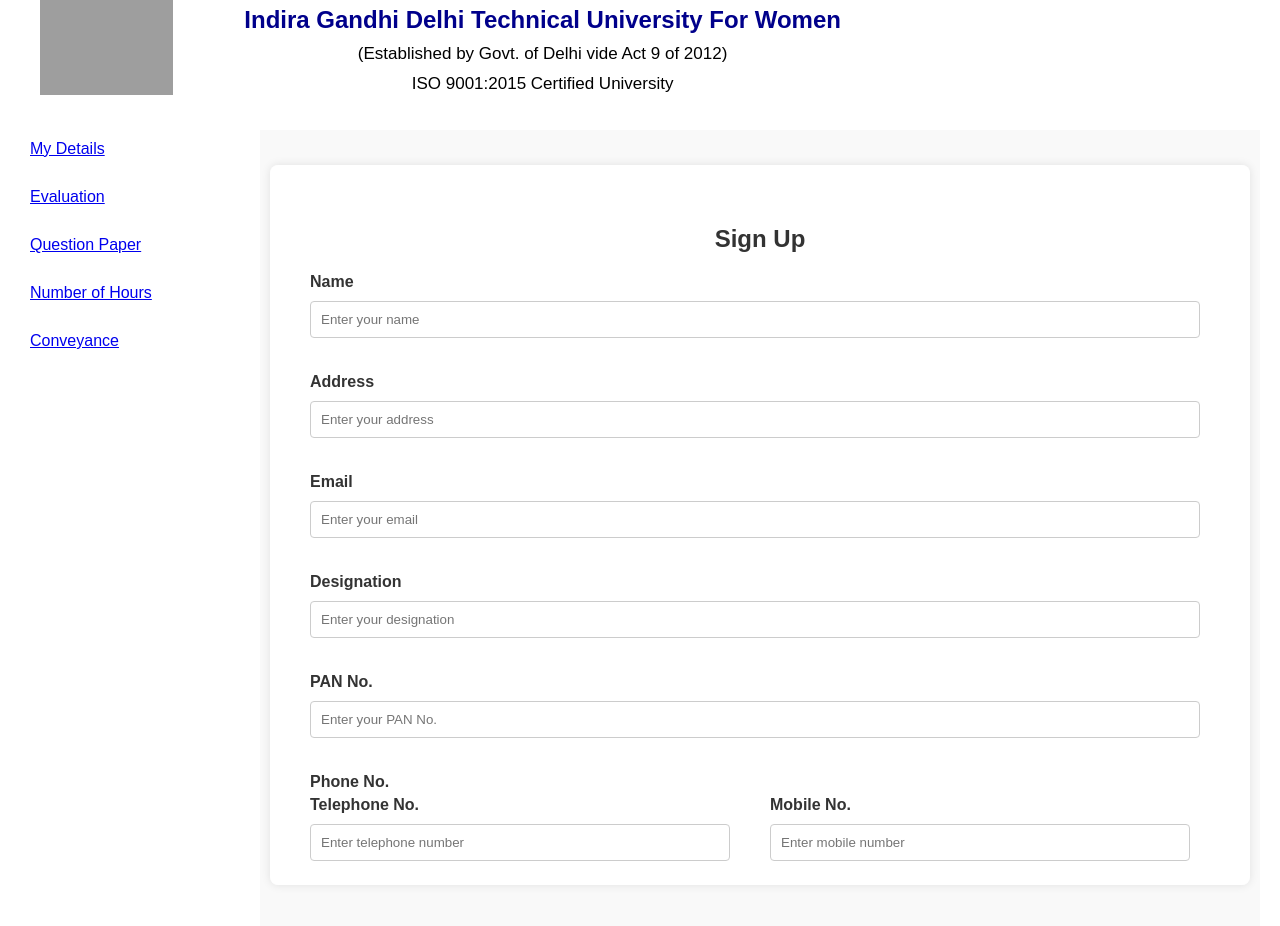
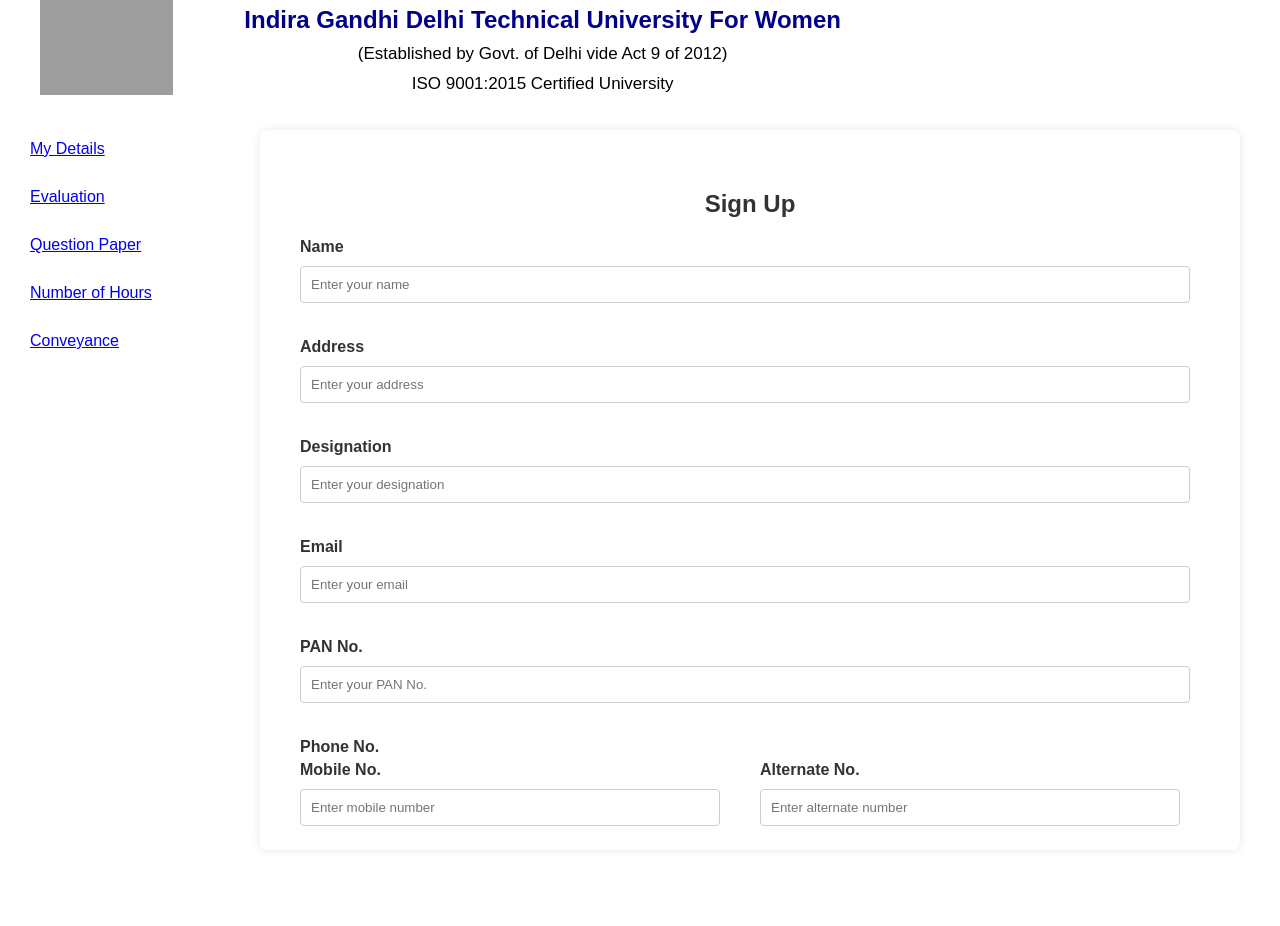
Before and after one commit to mahita2104/Faculty-Billing-System, a React (Vite) app: page /signup in a window 1280 px wide. Shown: the top 926 px of the page. Built offline with nearby package versions, Linux system fonts and the light colour scheme; grey boxes are pictures that could not be loaded.

Commit message:
Update signup.tsx

```diff
--- a/src/pages/signup.tsx
+++ b/src/pages/signup.tsx
@@ -1,13 +1,77 @@
-import React from "react";
+import React, { useState } from "react";
 import "./signup.css";
 import Button from "../components/button";
 import { Link } from "react-router-dom";
 
 const SignUp: React.FC = () => {
+  const [errors, setErrors] = useState<any>({});
+
+  const validateEmail = (email: string): boolean => {
+    return /\S+@\S+\.\S+/.test(email);
+  };
+
+  const validatePAN = (pan: string): boolean => {
+    return /^[a-zA-Z0-9]{10}$/.test(pan);
+  };
+
+  const validateIFSC = (ifsc: string): boolean => {
+    return /^[a-zA-Z0-9]{11}$/.test(ifsc);
+  };
+
+  const validatePhoneNumber = (phoneNumber: string): boolean => {
+    return /^\d{10}$/.test(phoneNumber);
+  };
+
+  const validatePasswordMatch = (
+    password: string,
+    confirmPassword: string
+  ): boolean => {
+    return password === confirmPassword;
+  };
+
+  const handleSubmit = (event: React.FormEvent<HTMLFormElement>) => {
+    event.preventDefault();
+    const formData = new FormData(event.currentTarget);
+    const email = formData.get("email") as string;
+    const pan = formData.get("PAN No.") as string;
+    const ifsc = formData.get("IFSC Code") as string;
+    const mobile = formData.get("mobile") as string;
+    const telephone = formData.get("telephone") as string;
+    const password = formData.get("set password") as string;
+    const confirmPassword = formData.get("confirm password") as string;
+
+    const newErrors: any = {};
+
+    if (!validateEmail(email)) {
+      newErrors.email = "Invalid email address";
+    }
+
+    if (!validatePAN(pan)) {
+      newErrors.pan = "PAN should be alphanumeric with 10 characters";
+    }
+
+    if (!validateIFSC(ifsc)) {
+      newErrors.ifsc = "IFSC should be alphanumeric with 11 characters";
+    }
+
+    if (!validatePhoneNumber(mobile)) {
+      newErrors.mobile = "Mobile number should be 10 digits";
+    }
+
+    if (!validatePhoneNumber(telephone)) {
+      newErrors.telephone = "Telephone number should be 10 digits";
+    }
+
+    if (!validatePasswordMatch(password, confirmPassword)) {
+      newErrors.password = "Passwords do not match";
+    }
+
+    setErrors(newErrors);
+  };
+
   return (
-    <div className="signup-container">
     <div className="scrollable-form">
-        <form className="signup-form">
+      <form className="signup-form" onSubmit={handleSubmit}>
         <h2>Sign Up</h2>
         <div className="input-container">
           <label htmlFor="name" className="label-heading">
@@ -32,16 +96,6 @@
           />
         </div>
         <div className="input-container">
-            <label htmlFor="Email">Email</label>
-            <input
-              type="text"
-              id="email"
-              name="email"
-              placeholder="Enter your email"
-              required
-            />
-          </div>
-          <div className="input-container">
           <label htmlFor="Designation">Designation</label>
           <input
             type="text"
@@ -52,6 +106,18 @@
           />
         </div>
 
+        {/* ... Other input fields ... */}
+        <div className="input-container">
+          <label htmlFor="email">Email</label>
+          <input
+            type="text"
+            id="email"
+            name="email"
+            placeholder="Enter your email"
+            required
+          />
+          {errors.email && <div className="error">{errors.email}</div>}
+        </div>
         <div className="input-container">
           <label htmlFor="PAN No.">PAN No.</label>
           <input
@@ -61,20 +127,11 @@
             placeholder="Enter your PAN No."
             required
           />
+          {errors.pan && <div className="error">{errors.pan}</div>}
         </div>
         <div className="input-container">
           <label htmlFor="phone">Phone No.</label>
           <div className="subfields">
-              <div className="subfield">
-                <label htmlFor="telephone">Telephone No.</label>
-                <input
-                  type="tel"
-                  id="telephone"
-                  name="telephone"
-                  placeholder="Enter telephone number"
-                  required
-                />
-              </div>
             <div className="subfield">
               <label htmlFor="mobile">Mobile No.</label>
               <input
@@ -84,6 +141,20 @@
                 placeholder="Enter mobile number"
                 required
               />
+              {errors.mobile && <div className="error">{errors.mobile}</div>}
+            </div>
+            <div className="subfield">
+              <label htmlFor="telephone">Alternate No.</label>
+              <input
+                type="tel"
+                id="telephone"
+                name="telephone"
+                placeholder="Enter alternate number"
+                required
+              />
+              {errors.telephone && (
+                <div className="error">{errors.telephone}</div>
+              )}
             </div>
           </div>
         </div>
@@ -129,6 +200,7 @@
                 placeholder="Enter IFSC Code"
                 required
               />
+              {errors.ifsc && <div className="error">{errors.ifsc}</div>}
             </div>
           </div>
         </div>
@@ -151,10 +223,10 @@
             placeholder="Confirm your password"
             required
           />
+          {errors.password && <div className="error">{errors.password}</div>}
         </div>
-          <Button onClick={() => console.log("Sign Up clicked")}>
-            Sign Up
-          </Button>
+        {/* ... Other input fields ... */}
+        <Button type="submit">Sign Up</Button>
       </form>
       <div className="switch-page">
         <p>
@@ -162,7 +234,6 @@
         </p>
       </div>
     </div>
-    </div>
   );
 };
 
```
Lines whose indentation alone changed are shown as unchanged.
